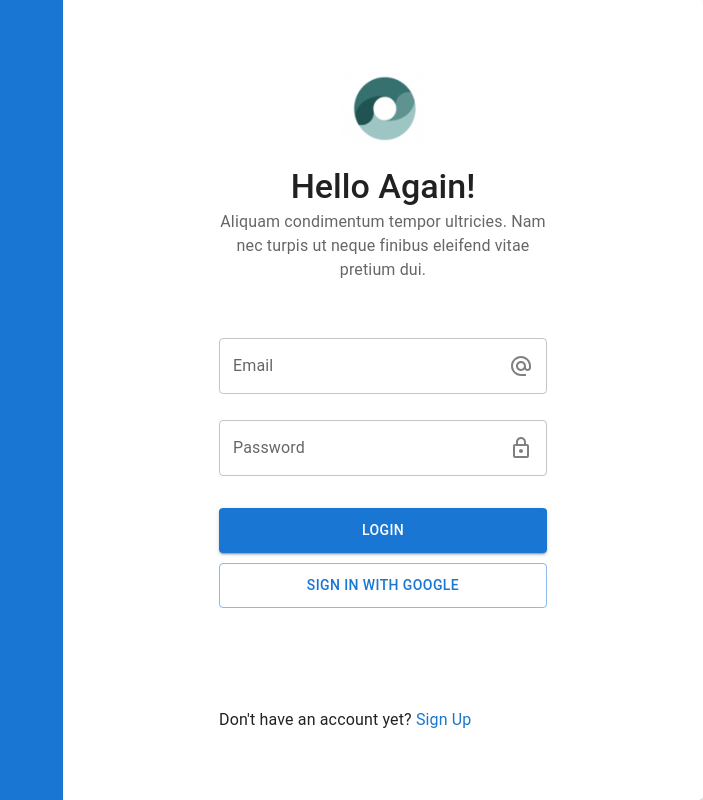
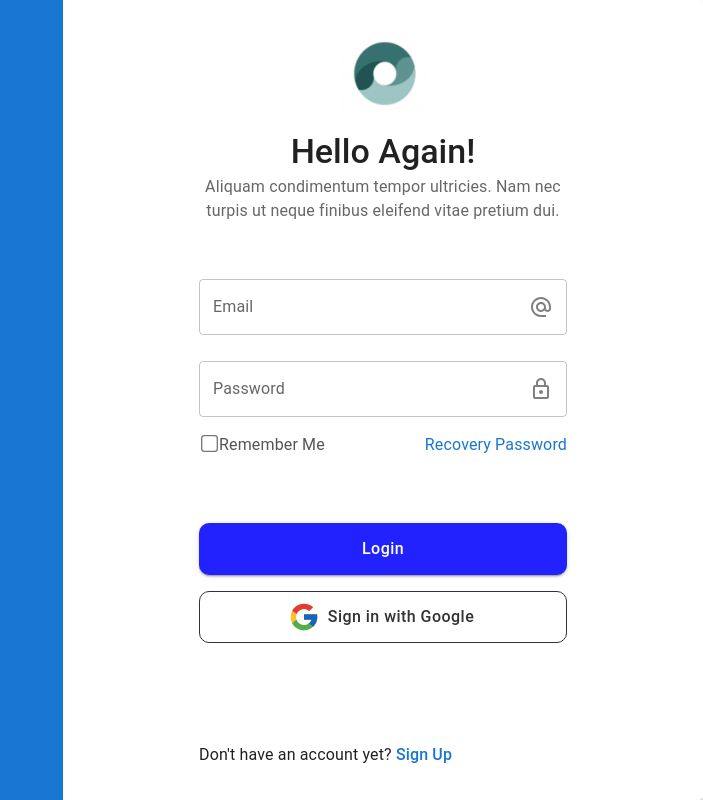
Before and after one commit to eziong/CRAA-SignIn, a React (Create React App) app in the folder front/: page / in a window 1280 px wide. Shown: the whole page, without its empty margins (577-1280 px from the left). Built offline with nearby package versions, Linux system fonts and the light colour scheme.

Commit message:
style: button color

```diff
--- a/front/src/components/SignIn/SignInProcess.tsx
+++ b/front/src/components/SignIn/SignInProcess.tsx
@@ -3,6 +3,7 @@ import { Card, CardContent, CardHeader, Typography } from "@mui/material";
 
 import { Box } from "@mui/system";
 import { ButtonWithIcon } from "modules/ButtonWithIcon";
+import GoogleLogo from "assets/googleLogo.svg";
 import LogoImage from "assets/craa.webp";
 import { TextFieldWithIcon } from "modules/TextFieldWithIcon";
 import { useNavigate } from "react-router-dom";
@@ -11,6 +12,7 @@ import { useRef } from "react";
 export function SignInProcess() {
   const emailInputRef = useRef<HTMLInputElement>(null);
   const passwordInputRef = useRef<HTMLInputElement>(null);
+  const rememberMeRef = useRef<HTMLInputElement>(null);
 
   const navigate = useNavigate();
 
@@ -19,7 +21,7 @@ export function SignInProcess() {
   };
 
   return (
-    <Card elevation={0} style={{ width: 360 }}>
+    <Card elevation={0} style={{ width: 400 }}>
       <Box display="flex" justifyContent="center" alignItems="center">
         <img src={LogoImage} width={85} height={80} />
       </Box>
@@ -35,9 +37,14 @@ export function SignInProcess() {
         style={{
           display: "flex",
           flexDirection: "column",
-          height: 138,
-          justifyContent: "space-between",
+          paddingBottom: 50,
         }}
+      >
+        <Box
+          display={"flex"}
+          flexDirection={"column"}
+          height={138}
+          justifyContent="space-between"
         >
           <TextFieldWithIcon
             inputRef={emailInputRef}
@@ -51,27 +58,55 @@ export function SignInProcess() {
             type="password"
             icon={<LockOutlined />}
           />
+        </Box>
+        <Box
+          display={"flex"}
+          flexDirection={"row"}
+          justifyContent={"space-between"}
+          paddingTop={2}
+        >
+          <Typography color={"#555555"}>
+            <input
+              id="rememberMe"
+              type="checkbox"
+              style={{ transform: "scale(1.3)" }}
+            />
+            <label htmlFor="rememberMe">Remember Me</label>
+          </Typography>
+          <Typography className="text-link">Recovery Password</Typography>
+        </Box>
       </CardContent>
       <CardContent
         style={{
           display: "flex",
           flexDirection: "column",
-          height: 100,
+          height: 120,
           justifyContent: "space-between",
           paddingBottom: 100,
         }}
       >
-        <ButtonWithIcon text="Login" variant="contained" onClick={() => {}} />
+        <ButtonWithIcon
+          text="Login"
+          variant="contained"
+          onClick={() => {}}
+          style={{ backgroundColor: "#2222ff" }}
+        />
         <ButtonWithIcon
           text="Sign in with Google"
           variant="outlined"
           onClick={() => {}}
+          startIcon={<img src={GoogleLogo} width={32} height={32} />}
+          style={{ color: "#333333", borderColor: "#333333" }}
         />
       </CardContent>
       <CardContent style={{ paddingTop: 0, paddingBottom: 0 }}>
         <Typography>
           <span>Don't have an account yet? </span>
-          <span style={{ color: "#1976d2" }} onClick={goSignUp}>
+          <span
+            className="text-link"
+            onClick={goSignUp}
+            style={{ fontWeight: 550 }}
+          >
             Sign Up
           </span>
         </Typography>
--- a/front/src/components/SignUp/SignUpProcess.tsx
+++ b/front/src/components/SignUp/SignUpProcess.tsx
@@ -17,7 +17,7 @@ export function SignUpProcess() {
   };
 
   return (
-    <Card elevation={0} style={{ width: 360 }}>
+    <Card elevation={0} style={{ width: 400 }}>
       <CardHeader
         title="Sign up"
         titleTypographyProps={{ fontWeight: 550 }}
@@ -50,9 +50,9 @@ export function SignUpProcess() {
       <CardContent style={{ paddingTop: 0, paddingBottom: 24 }}>
         <Typography>
           <span>You are agreeing to the</span>
-          <span style={{ color: "#1976d2" }}>Terms of Services </span>
+          <span className="text-link">Terms of Services </span>
           <span>and </span>
-          <span style={{ color: "#1976d2" }}>Privacy Policy</span>
+          <span className="text-link">Privacy Policy</span>
         </Typography>
       </CardContent>
       <CardContent>
@@ -60,6 +60,7 @@ export function SignUpProcess() {
           text="Get Started"
           variant="contained"
           onClick={() => {}}
+          style={{ backgroundColor: "#3333ee" }}
         />
       </CardContent>
       <CardContent
@@ -73,7 +74,11 @@ export function SignUpProcess() {
       >
         <Typography>
           <span>Already a member? </span>
-          <span style={{ color: "#1976d2" }} onClick={goSignIn}>
+          <span
+            className="text-link"
+            onClick={goSignIn}
+            style={{ fontWeight: 550 }}
+          >
             Sign in
           </span>
         </Typography>
--- a/front/src/index.css
+++ b/front/src/index.css
@@ -1,3 +1,9 @@
 body {
   margin: 0;
 }
+
+.text-link {
+  cursor: pointer;
+  color: #1976d2;
+  user-select: none;
+}
--- a/front/src/modules/ButtonWithIcon.tsx
+++ b/front/src/modules/ButtonWithIcon.tsx
@@ -20,7 +20,13 @@ export function ButtonWithIcon({
       variant={variant}
       fullWidth={true}
       onClick={onClick}
-      style={{ height: 45, ...style }}
+      style={{
+        height: 52,
+        textTransform: "none",
+        borderRadius: 10,
+        ...style,
+        fontSize: 16,
+      }}
       startIcon={startIcon}
       endIcon={endIcon}
     >
```
Also changed, not shown: front/src/assets/googleLogo.svg (added), 1 other file (tests, documents, lock files or other folders). Lines whose indentation alone changed are shown as unchanged.
